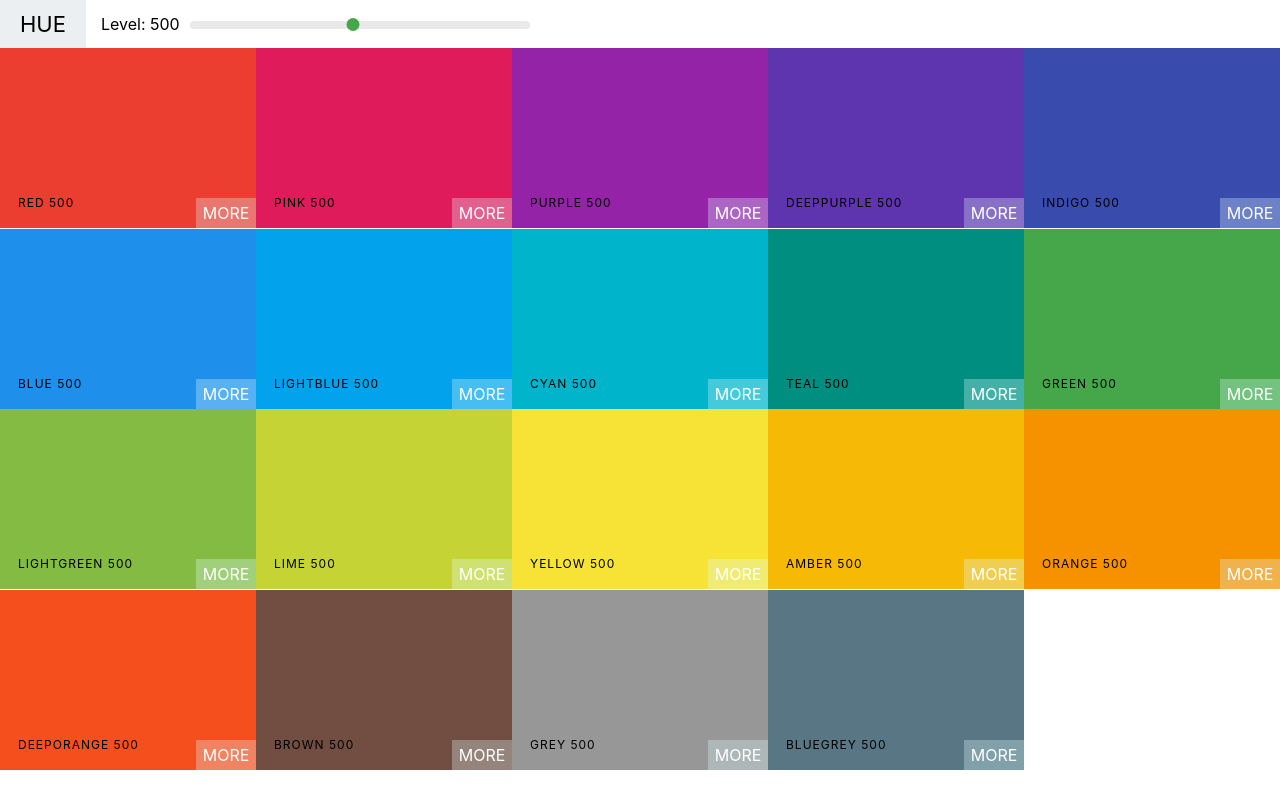
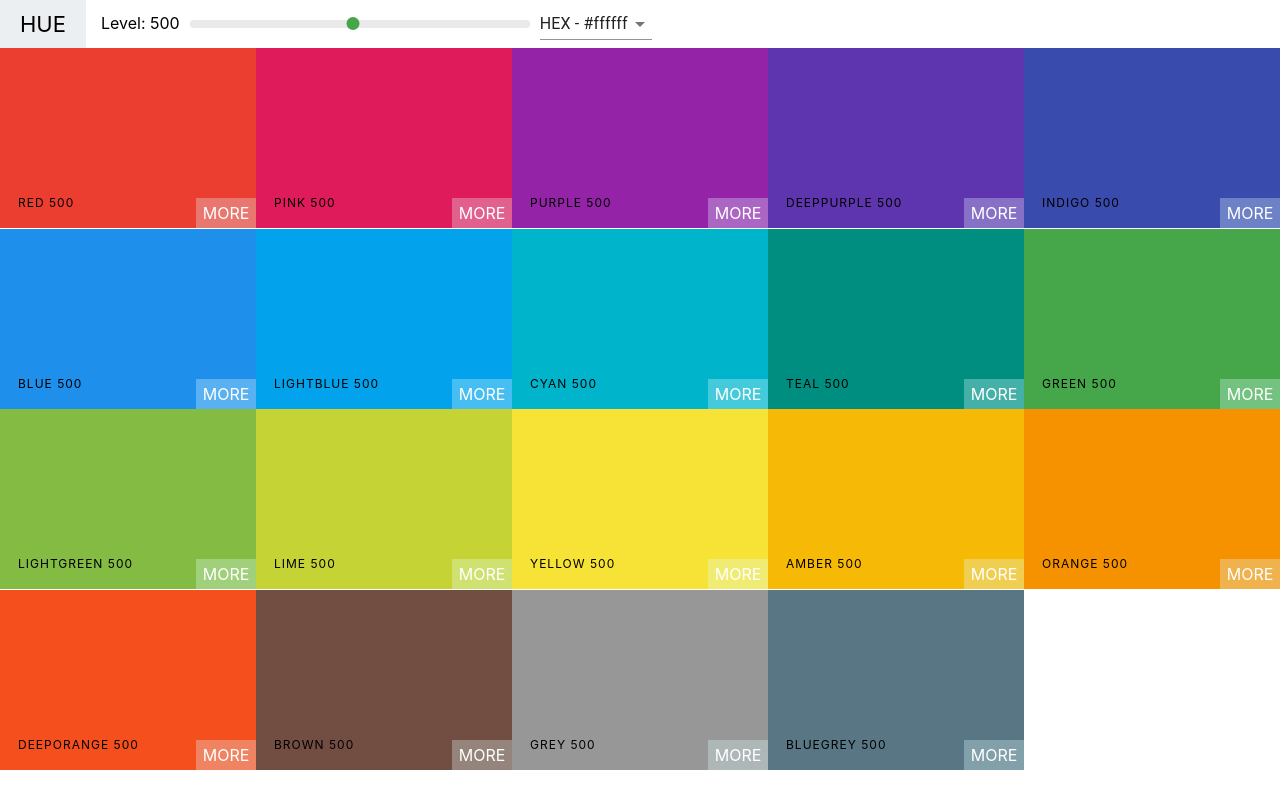
Before and after one commit to vishnuk7/Hue, a React (Create React App) app: page /palette/1 in a window 1280 px wide. Shown: the top 800 px of the page. Built offline with nearby package versions, Linux system fonts and the light colour scheme.

Commit message:
dropdown using material ui 😍

```diff
--- a/package.json
+++ b/package.json
@@ -3,6 +3,7 @@
   "version": "0.1.0",
   "private": true,
   "dependencies": {
+    "@material-ui/core": "^4.11.0",
     "@testing-library/jest-dom": "^5.11.4",
     "@testing-library/react": "^11.1.0",
     "@testing-library/user-event": "^12.1.10",
--- a/src/Navbar.js
+++ b/src/Navbar.js
@@ -1,13 +1,33 @@
 import React, { Component } from 'react';
 import Slider from 'rc-slider';
+import Select from '@material-ui/core/Select';
+import MenuItem from '@material-ui/core/MenuItem';
 
 import 'rc-slider/assets/index.css';
 
 import './Navbar.css';
 
 export default class Navbar extends Component {
+	constructor(props) {
+		super(props);
+		this.handleChange = this.handleChange.bind(this);
+
+		this.state = {
+			format: 'hex',
+		};
+	}
+
+	handleChange(evt) {
+		this.setState({
+			format: evt.target.value,
+		});
+
+		this.props.changeFormat(evt.target.value);
+	}
+
 	render() {
 		const { level, changeLevel } = this.props;
+		const { format } = this.state;
 
 		return (
 			<header className='Navbar'>
@@ -19,6 +39,11 @@ export default class Navbar extends Component {
 					<div className='slider'>
 						<Slider defaultValue={level} min={100} max={900} step={100} onAfterChange={changeLevel} />
 					</div>
+					<Select value={format} onChange={this.handleChange}>
+						<MenuItem value={'hex'}>HEX - #ffffff</MenuItem>
+						<MenuItem value={'rgb'}>RGB - rgb(225,225,225)</MenuItem>
+						<MenuItem value={'rgba'}>RGBA - rgba(225,225,225,1.0)</MenuItem>
+					</Select>
 				</div>
 			</header>
 		);
--- a/src/Palette.css
+++ b/src/Palette.css
@@ -5,31 +5,3 @@
 .Palette-colors {
 	height: 90%;
 }
-
-.slider {
-	width: 340px;
-	margin: 0 10px;
-	display: inline-block;
-}
-
-.rc-slider-track {
-	background: transparent;
-}
-
-.rc-slider-rail {
-	height: 8px;
-}
-
-.rc-slider-handle,
-.rc-slider-handle:hover,
-.rc-slider-handle:active,
-.rc-slider-handle:focus {
-	background-color: #45a749;
-	outline: none;
-	border: 2px #45a749;
-	box-shadow: none;
-	width: 13px;
-	height: 13px;
-	margin-left: -7px;
-	margin-top: -3px;
-}
--- a/src/Palette.js
+++ b/src/Palette.js
@@ -10,26 +10,32 @@ export default class Palette extends Component {
 	constructor(props) {
 		super(props);
 		this.changeLevel = this.changeLevel.bind(this);
+		this.changeFormat = this.changeFormat.bind(this);
 
-		this.state = { level: 500 };
+		this.state = { level: 500, format: 'hex' };
 	}
 
 	changeLevel(level) {
-		console.log(level);
 		this.setState({
 			level,
 		});
 	}
 
+	changeFormat(value) {
+		this.setState({
+			format: value,
+		});
+	}
+
 	render() {
-		const { level } = this.state;
+		const { level, format } = this.state;
 		const { colors } = this.props.palette;
 
-		const colorBoxes = colors[level].map((color) => <ColorBox background={color.hex} name={color.name} />);
+		const colorBoxes = colors[level].map((color) => <ColorBox background={color[format]} name={color.name} />);
 
 		return (
 			<div className='Palette'>
-				<Navbar level={level} changeLevel={this.changeLevel} />
+				<Navbar level={level} changeLevel={this.changeLevel} changeFormat={this.changeFormat} />
 				<div className='Palette-colors'>{colorBoxes}</div>
 			</div>
 		);
```
Also changed, not shown: 1 other file (tests, documents, lock files or other folders).
